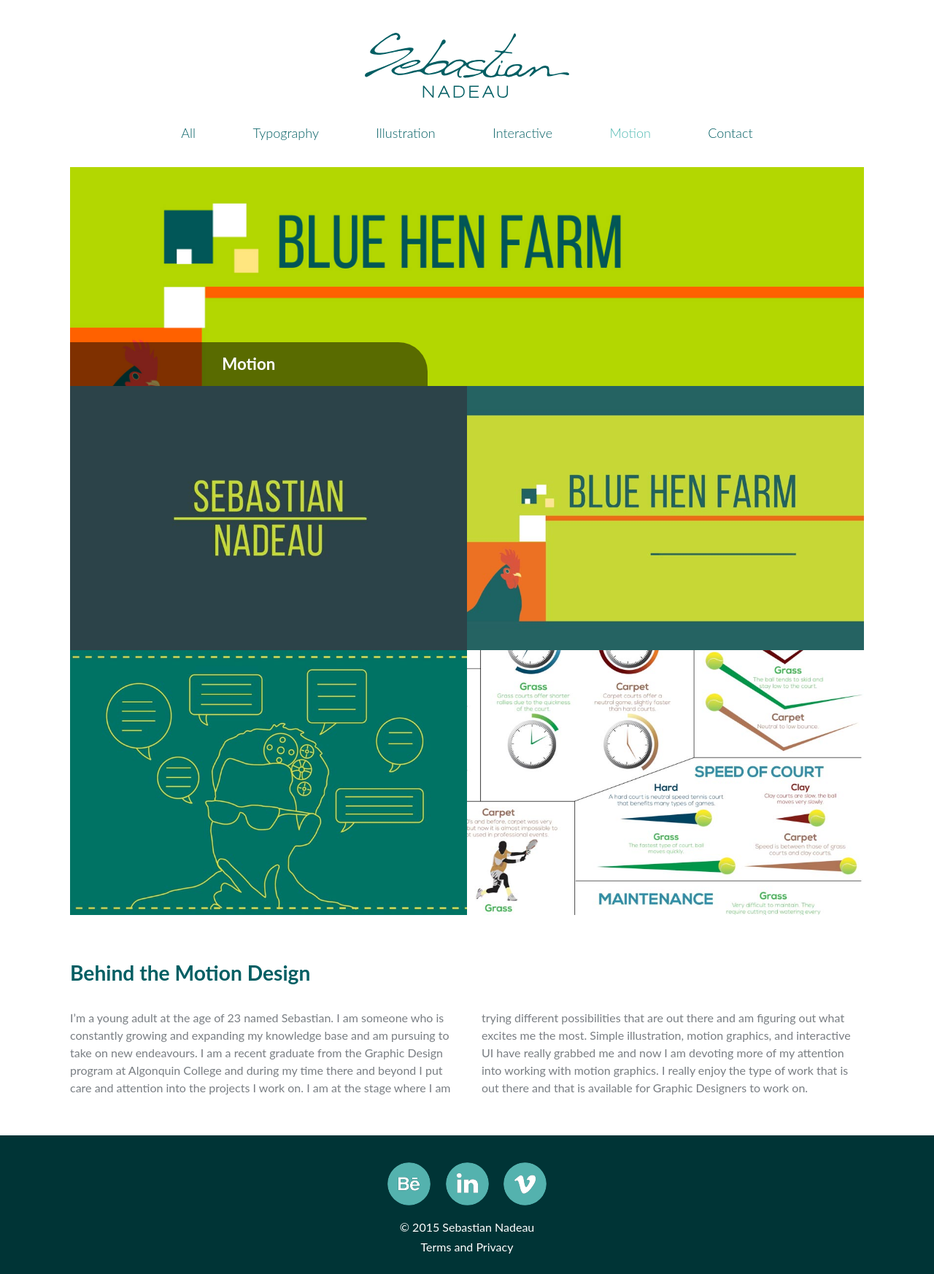
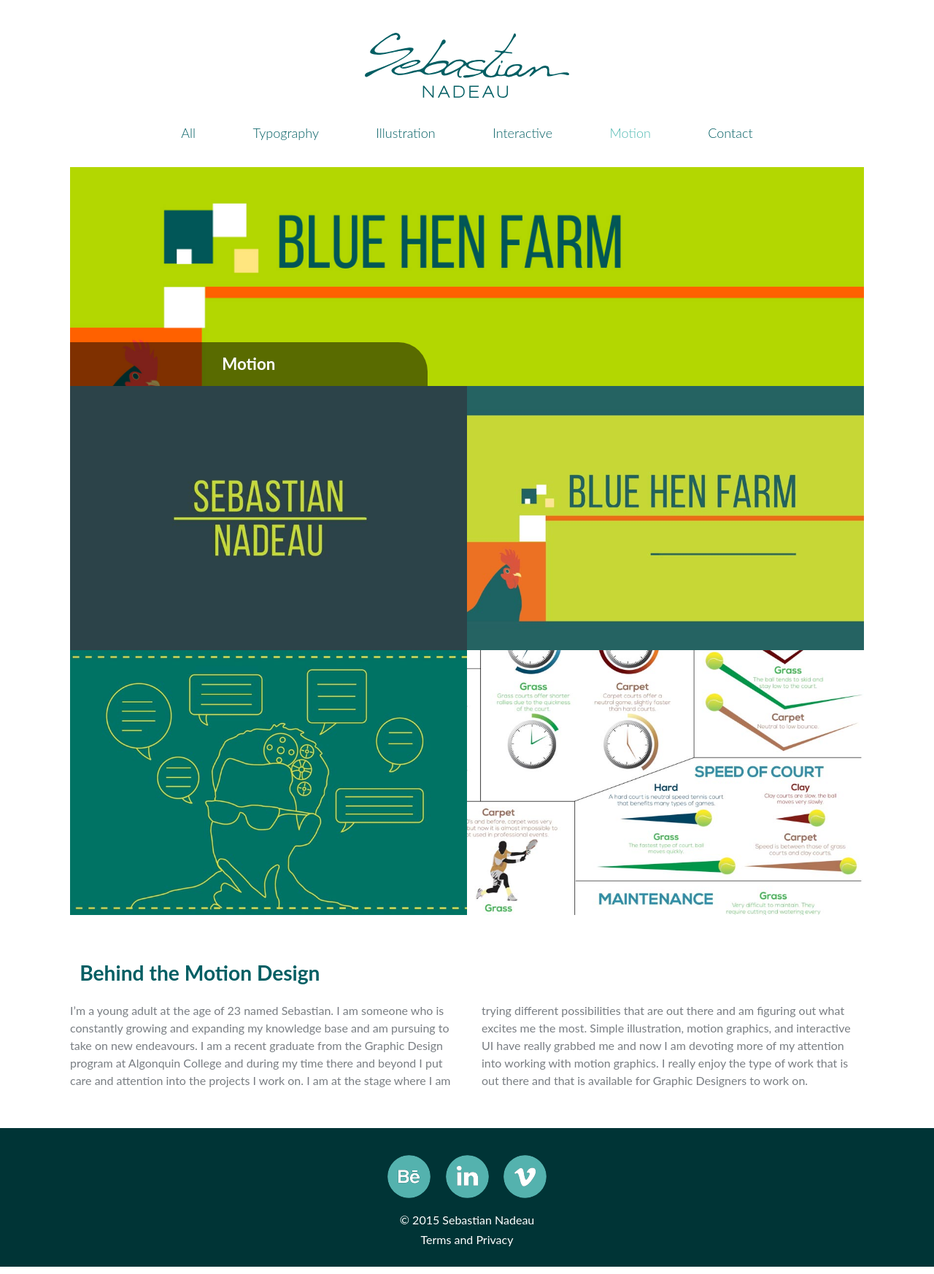
Before and after one commit to sebastiann88/personal-online-portfolio, a Jekyll site: the page built from motion/index.html, in a window 1280 px wide. Shown: the whole page at 73% size. Built offline with Jekyll 4.4.1, drawn with Linux system fonts in a browser that asks for light colours; nearby versions of some CDN libraries.

Commit message:
style(css): adjust margin on h2 elements

```diff
--- a/css/typography.css
+++ b/css/typography.css
@@ -30,7 +30,7 @@ h2 {
     column-span: all;
 }
 
-.about > h2 {
+.about > h2, .push-top-double > h2 {
     margin: 0 0.75rem 0.75rem;
 }
 
```
